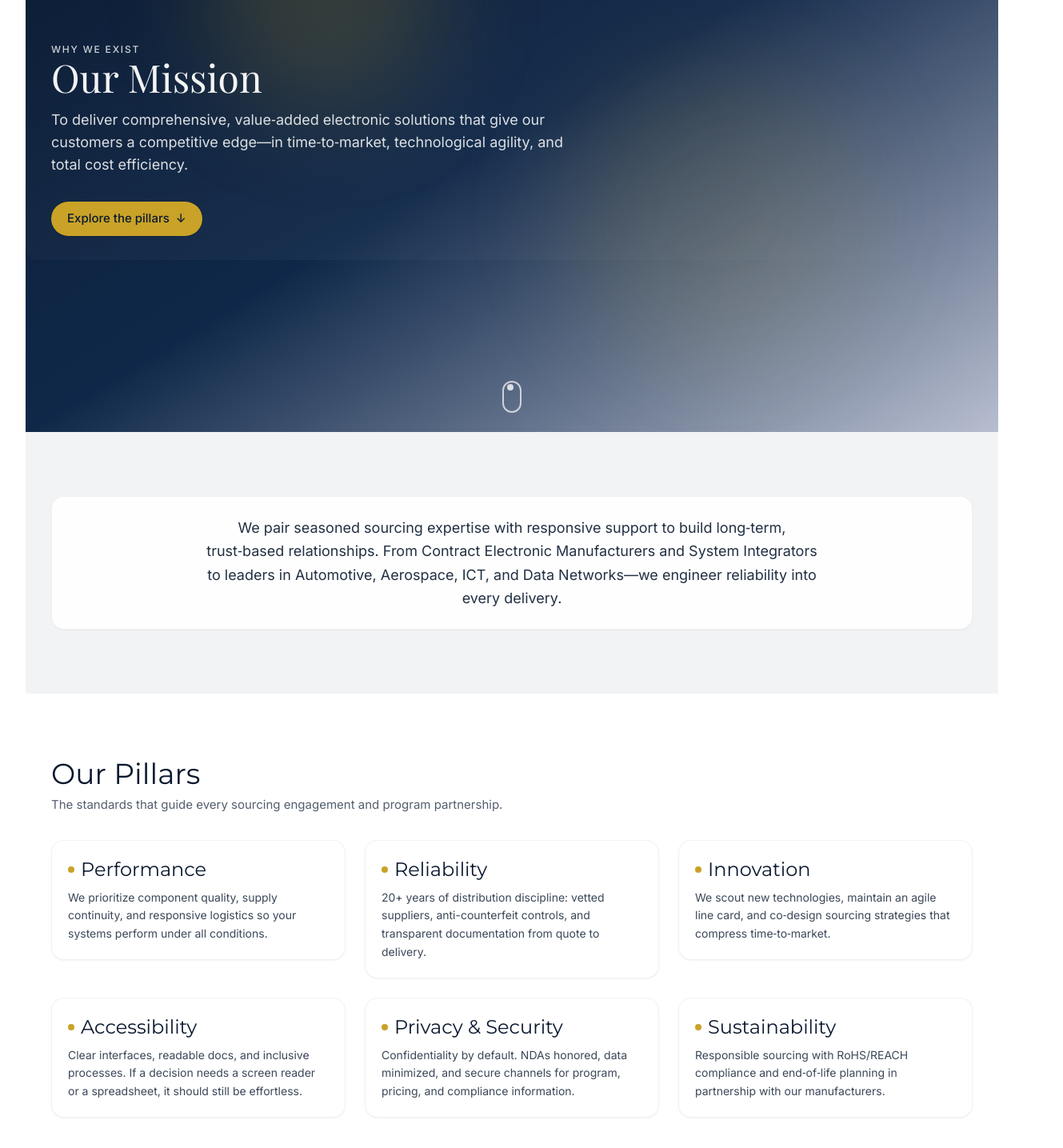
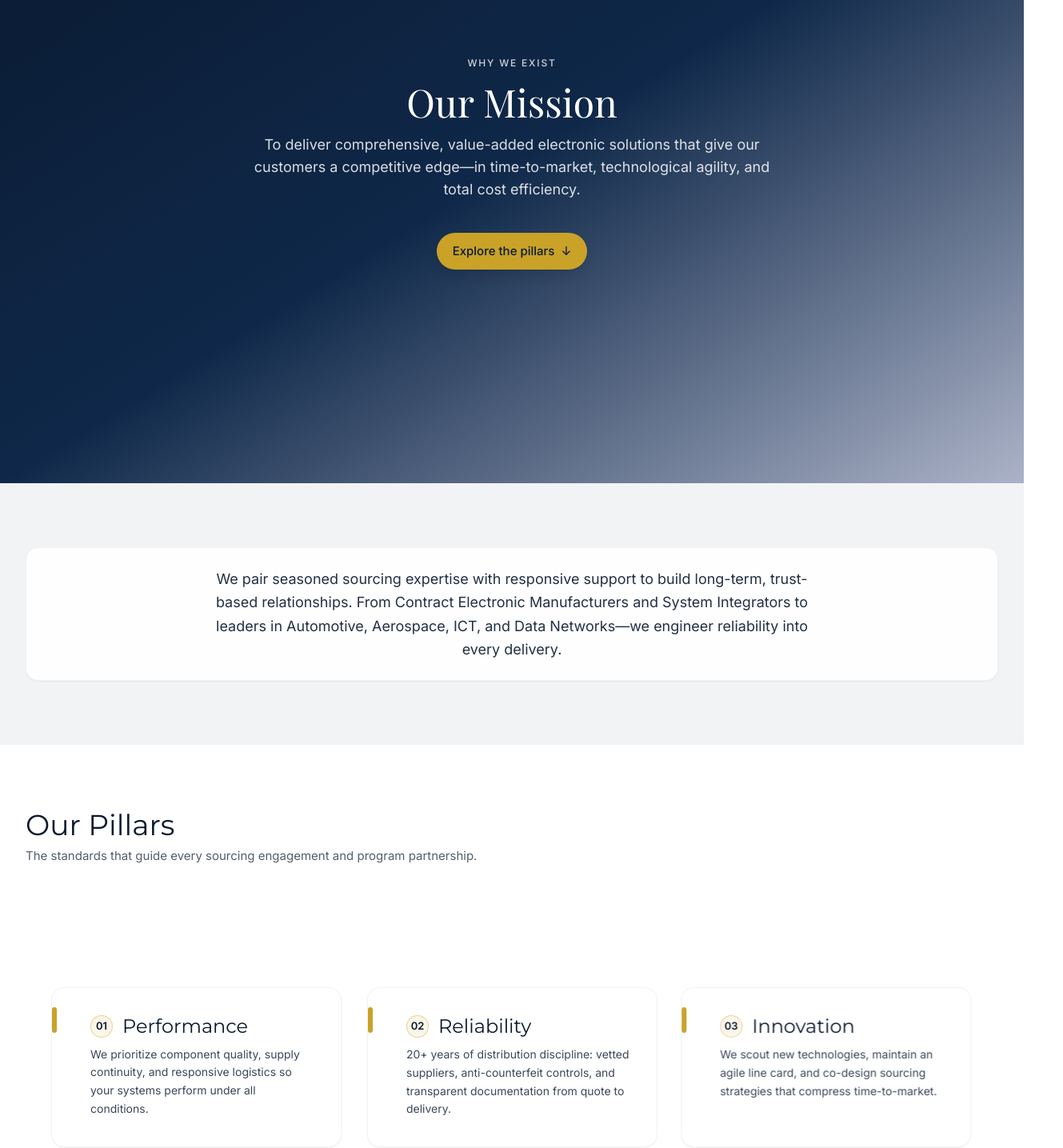
Before and after one commit to Gurshan26/bizcom-global-site, a Next.js app: page /mission in a window 1280 px wide. Shown: the part 260-1695 px from the top of the page at 80% size, 1329 px wide, since content can reach past the window. Built offline with nearby package versions, Linux system fonts and the light colour scheme; a web font is replaced by a local one.

Commit message:
Mission - page ready

```diff
--- a/app/globals.css
+++ b/app/globals.css
@@ -5,36 +5,34 @@
 /* ---- Base layer (global primitives) ---- */
 @layer base {
   ::selection { background-color: #C9A22733; }
+  html, body {
+    @apply h-full scroll-smooth bg-white;
+  }
 }
 
 /* ---- Components layer (reusable classes) ---- */
 @layer components {
-  /* Link style: elegant underline sweep */
   .link { @apply relative inline-block; }
   .link::after {
     content: "";
     position: absolute;
-    left: 0;
-    bottom: -2px;
-    height: 2px;
-    width: 0;
+    left: 0; bottom: -2px;
+    height: 2px; width: 0;
     background: theme('colors.brand.gold');
     transition: width .28s cubic-bezier(.25,1,.5,1);
   }
   .link:hover::after { width: 100%; }
 
-  /* Page container & section spacing helpers */
   .container-page { @apply max-w-7xl mx-auto px-4 sm:px-6 lg:px-8; }
-  .section   { @apply py-14 sm:py-16 md:py-20; }
-  .eyebrow   { @apply uppercase tracking-[.15em] text-xs text-brand-slate font-medium; }
-  .h1        { @apply font-display text-3xl sm:text-4xl md:text-5xl text-brand-navy; }
-  .h2        { @apply font-heading text-2xl sm:text-3xl md:text-4xl text-brand-navy; }
-  .h3        { @apply font-heading text-xl sm:text-2xl text-brand-navy; }
+  .section { @apply py-14 sm:py-16 md:py-20; }
+  .eyebrow { @apply uppercase tracking-[.15em] text-xs text-brand-slate font-medium; }
+  .h1 { @apply font-display text-3xl sm:text-4xl md:text-5xl text-brand-navy; }
+  .h2 { @apply font-heading text-2xl sm:text-3xl md:text-4xl text-brand-navy; }
+  .h3 { @apply font-heading text-xl sm:text-2xl text-brand-navy; }
 }
 
-/* ---- Utilities layer (one-off helpers) ---- */
+/* ---- Utilities layer ---- */
 @layer utilities {
-  /* Accessible focus ring using brand gold */
   :focus-visible {
     outline: 3px solid theme('colors.brand.gold');
     outline-offset: 2px;
--- a/app/layout.tsx
+++ b/app/layout.tsx
@@ -18,7 +18,8 @@ export default function RootLayout({ children }: { children: React.ReactNode })
     <html lang="en" className={`${inter.variable} ${montserrat.variable} ${playfair.variable}`}>
       <body className="font-sans text-[15px] text-slate-800 antialiased bg-white">
         <Nav />
-        <main className="container-page">{children}</main>
+        {/* remove container wrapper, let each page control layout */}
+        <main>{children}</main>
         <Footer />
       </body>
     </html>
--- a/app/mission/page.tsx
+++ b/app/mission/page.tsx
@@ -1,6 +1,7 @@
 import ImagePlaceholder from "@/components/ImagePlaceholder";
 import { Reveal } from "@/components/Reveal";
-import { Stagger, Item } from "@/components/Stagger";
+import ParallaxHero from "@/components/ParallaxHero";
+import PillarsMosaic from "@/components/PillarsMosaic";
 import GlowOrbs from "@/components/GlowOrbs";
 
 export const metadata = { title: "Mission — BizCom Global" };
@@ -20,7 +21,7 @@ export default function MissionPage() {
     {
       title: "Innovation",
       body:
-        "We scout new technologies, maintain an agile line card, and co‑design sourcing strategies that compress time‑to‑market.",
+        "We scout new technologies, maintain an agile line card, and co-design sourcing strategies that compress time-to-market.",
     },
     {
       title: "Accessibility",
@@ -35,61 +36,14 @@ export default function MissionPage() {
     {
       title: "Sustainability",
       body:
-        "Responsible sourcing with RoHS/REACH compliance and end‑of‑life planning in partnership with our manufacturers.",
+        "Responsible sourcing with RoHS/REACH compliance and end-of-life planning in partnership with our manufacturers.",
     },
   ];
 
   return (
     <div className="relative">
       {/* ================= HERO (full viewport) ================= */}
-      <section aria-labelledby="mission-hero" className="relative min-h-[92vh] w-full overflow-hidden px-0">
-        {/* Base gradient */}
-        <div className="absolute inset-0 -z-20 bg-gradient-to-br from-brand-navy via-[#0F2849] to-brand-slate/60" />
-        {/* Subtle placeholder texture */}
-        <div className="absolute inset-0 -z-10 opacity-20" aria-hidden>
-          <ImagePlaceholder aspect="21/9" tone="navy" />
-        </div>
-        {/* Floating gold accents */}
-        <GlowOrbs />
-
-        <div className="container-page relative z-10 flex min-h-[92vh] flex-col items-start justify-center py-16">
-          <Reveal>
-            <span className="eyebrow text-white/80">Why we exist</span>
-          </Reveal>
-          <Reveal delay={0.06}>
-            <h1 id="mission-hero" className="h1 text-white/95">
-              Our Mission
-            </h1>
-          </Reveal>
-          <Reveal delay={0.12}>
-            <p className="mt-4 max-w-2xl text-base sm:text-lg text-white/85">
-              To deliver comprehensive, value‑added electronic solutions that give our customers a
-              competitive edge—in time‑to‑market, technological agility, and total cost efficiency.
-            </p>
-          </Reveal>
-          <Reveal delay={0.18}>
-            <div className="mt-8">
-              <a
-                href="#mission-content"
-                className="inline-flex items-center gap-2 rounded-full bg-brand-gold px-5 py-2.5 font-medium text-brand-navy shadow-sm ring-1 ring-black/10 transition-transform duration-200 ease-out-quart hover:-translate-y-0.5 focus:outline-none focus-visible:ring-2 focus-visible:ring-brand-gold/70"
-              >
-                Explore the pillars <span aria-hidden>↓</span>
-              </a>
-            </div>
-          </Reveal>
-        </div>
-
-        {/* Scroll cue */}
-        <a
-          href="#mission-content"
-          aria-label="Scroll to mission content"
-          className="group absolute bottom-6 left-1/2 z-10 -translate-x-1/2"
-        >
-          <span className="block h-10 w-6 rounded-full border-2 border-white/70 p-1">
-            <span className="block h-2 w-2 animate-bounce rounded-full bg-white/80" />
-          </span>
-        </a>
-      </section>
+      <ParallaxHero />
 
       {/* ================= STATEMENT BAND (colored) ================= */}
       <section id="mission-content" className="relative z-0 section bg-brand-navy/5">
@@ -97,7 +51,7 @@ export default function MissionPage() {
           <Reveal>
             <div className="rounded-xl2 border border-black/5 bg-white/90 p-6 shadow-sm backdrop-blur">
               <p className="mx-auto max-w-3xl text-center text-lg leading-relaxed text-brand-navy/90">
-                We pair seasoned sourcing expertise with responsive support to build long‑term, trust‑based
+                We pair seasoned sourcing expertise with responsive support to build long-term, trust-based
                 relationships. From Contract Electronic Manufacturers and System Integrators to leaders in
                 Automotive, Aerospace, ICT, and Data Networks—we engineer reliability into every delivery.
               </p>
@@ -114,24 +68,7 @@ export default function MissionPage() {
             The standards that guide every sourcing engagement and program partnership.
           </p>
 
-          <Stagger>
-            <div className="mt-8 grid gap-6 sm:grid-cols-2 lg:grid-cols-3">
-              {pillars.map((p) => (
-                <Item key={p.title}>
-                  <article
-                    tabIndex={0}
-                    className="group rounded-xl2 border border-black/5 bg-white p-5 shadow-sm transition duration-300 ease-out-quart hover:-translate-y-1 hover:shadow-md focus-visible:outline-none focus-visible:ring-2 focus-visible:ring-brand-gold/70"
-                  >
-                    <div className="flex items-center gap-2">
-                      <span className="inline-block h-2 w-2 rounded-full bg-brand-gold" />
-                      <h3 className="h3 m-0">{p.title}</h3>
-                    </div>
-                    <p className="mt-2 text-sm leading-relaxed text-brand-navy/80">{p.body}</p>
-                  </article>
-                </Item>
-              ))}
-            </div>
-          </Stagger>
+          <PillarsMosaic pillars={pillars} />
         </div>
       </section>
 
@@ -143,7 +80,9 @@ export default function MissionPage() {
               <div>
                 <div className="eyebrow">Next step</div>
                 <div className="h3">Let’s align your sourcing roadmap</div>
-                <p className="mt-1 text-sm text-brand-navy/70">Share your BOM or program timelines—our team will respond within one business day.</p>
+                <p className="mt-1 text-sm text-brand-navy/70">
+                  Share your BOM or program timelines—our team will respond within one business day.
+                </p>
               </div>
               <a
                 href="/contact"
--- /dev/null
+++ b/components/ParallaxHero.tsx
@@ -0,0 +1,33 @@
+"use client";
+
+import { motion } from "framer-motion";
+
+export default function ParallaxHero() {
+  return (
+    <section className="relative h-screen w-full overflow-hidden">
+      {/* Gradient background */}
+      <div className="absolute inset-0 bg-gradient-to-br from-brand-navy via-[#0F2849] to-brand-slate/70" />
+
+      {/* Parallax overlay */}
+      <motion.div
+        initial={{ opacity: 0, y: 40 }}
+        animate={{ opacity: 1, y: 0 }}
+        transition={{ duration: 1, ease: "easeOut" }}
+        className="relative z-10 flex h-full flex-col items-center justify-center text-center px-6"
+      >
+        <span className="eyebrow text-white/80">Why we exist</span>
+        <h1 className="h1 text-white mt-4">Our Mission</h1>
+        <p className="mt-4 max-w-2xl text-base sm:text-lg text-white/85">
+          To deliver comprehensive, value-added electronic solutions that give our customers a
+          competitive edge—in time-to-market, technological agility, and total cost efficiency.
+        </p>
+        <a
+          href="#pillars"
+          className="mt-10 inline-flex items-center gap-2 rounded-full bg-brand-gold px-5 py-3 font-medium text-brand-navy shadow-lg transition-transform hover:-translate-y-0.5 focus:outline-none focus-visible:ring-2 focus-visible:ring-brand-gold/70"
+        >
+          Explore the pillars <span aria-hidden>↓</span>
+        </a>
+      </motion.div>
+    </section>
+  );
+}
--- /dev/null
+++ b/components/PillarsMosaic.tsx
@@ -0,0 +1,92 @@
+// components/PillarsMosaic.tsx
+"use client";
+import React, { useRef } from "react";
+import { motion, useScroll, useSpring, useTransform, cubicBezier } from "framer-motion";
+
+export type Pillar = { title: string; body: string };
+
+/**
+ * Grid of 6 elegant cards.
+ * The section occupies ~180vh. Inside, a sticky viewport locks the screen while
+ * the user scrolls; the scroll progress drives cards that slide in from the
+ * sides/top/bottom. After the section ends, the page continues normally.
+ */
+export default function PillarsMosaic({ pillars }: { pillars: Pillar[] }) {
+  const ref = useRef<HTMLDivElement>(null);
+
+  // Progress (0 -> 1) as we scroll through this section
+  const { scrollYProgress } = useScroll({
+    target: ref,
+    offset: ["start end", "end start"],
+  });
+  const progress = useSpring(scrollYProgress, {
+    stiffness: 120,
+    damping: 24,
+    restDelta: 0.001,
+  });
+
+  // Helper to map progress segments per card
+  const seg = (i: number) => {
+    // Stagger each card's window slightly
+    const start = 0.08 + i * 0.08;
+    const end = start + 0.28;
+    return [start, end] as const;
+  };
+
+  const ease = cubicBezier(0.25, 1, 0.5, 1);
+
+  // Per-card animated style
+  const styles = new Array(6).fill(0).map((_, i) => {
+    const [s, e] = seg(i);
+
+    // Force one-direction animation: top row from left, bottom row from right
+    const fromLeft = i < 3;
+
+    const x = useTransform(progress, [s, e], [fromLeft ? -120 : 120, 0], { ease });
+    const opacity = useTransform(progress, [s, e], [0, 1], { ease });
+    const scale = useTransform(progress, [s, e], [0.96, 1], { ease });
+
+    return { x, opacity, scale } as const;
+  });
+
+  return (
+    <section id="pillars" ref={ref} className="relative w-full">
+      {/* Make this section tall; sticky viewport locks while animating */}
+      <div className="h-[180vh] sm:h-[190vh] lg:h-[200vh]">
+        <div className="sticky top-16 sm:top-20 h-[calc(100vh-4rem)]">
+          <div className="relative h-full w-full">
+            {/* Removed soft wash background layer */}
+
+            <div className="container-page h-full flex items-center">
+              <div className="grid w-full grid-cols-1 gap-8 sm:grid-cols-2 lg:grid-cols-3">
+                {pillars.slice(0, 6).map((p, i) => (
+                  <motion.article
+                    key={p.title}
+                    style={styles[i]}
+                    whileHover={{ y: -6 }}
+                    transition={{ type: "spring", stiffness: 320, damping: 22 }}
+                    tabIndex={0}
+                    className="group relative isolate overflow-hidden rounded-2xl border border-black/5 bg-white p-7 lg:p-8 min-h-[180px] sm:min-h-[200px] shadow-sm backdrop-blur-sm focus-visible:outline-none focus-visible:ring-2 focus-visible:ring-brand-gold/70"
+                  >
+                    {/* subtle brand accent */}
+                    <span className="absolute left-0 top-6 h-8 w-1.5 rounded-full bg-brand-gold" />
+                    <div className="mb-2 flex items-center gap-3 pl-4">
+                      <span className="grid h-7 w-7 place-items-center rounded-full border border-brand-gold/40 bg-brand-gold/10 text-[13px] font-semibold text-brand-navy">
+                        {String(i + 1).padStart(2, "0")}
+                      </span>
+                      <h3 className="h3">{p.title}</h3>
+                    </div>
+                    <p className="pl-4 text-sm leading-relaxed text-brand-navy/80">{p.body}</p>
+
+                    {/* underline sweep on hover */}
+                    <span className="absolute bottom-0 left-4 right-4 h-px origin-left scale-x-0 bg-gradient-to-r from-brand-gold to-transparent transition-transform duration-300 group-hover:scale-x-100" />
+                  </motion.article>
+                ))}
+              </div>
+            </div>
+          </div>
+        </div>
+      </div>
+    </section>
+  );
+}
```
